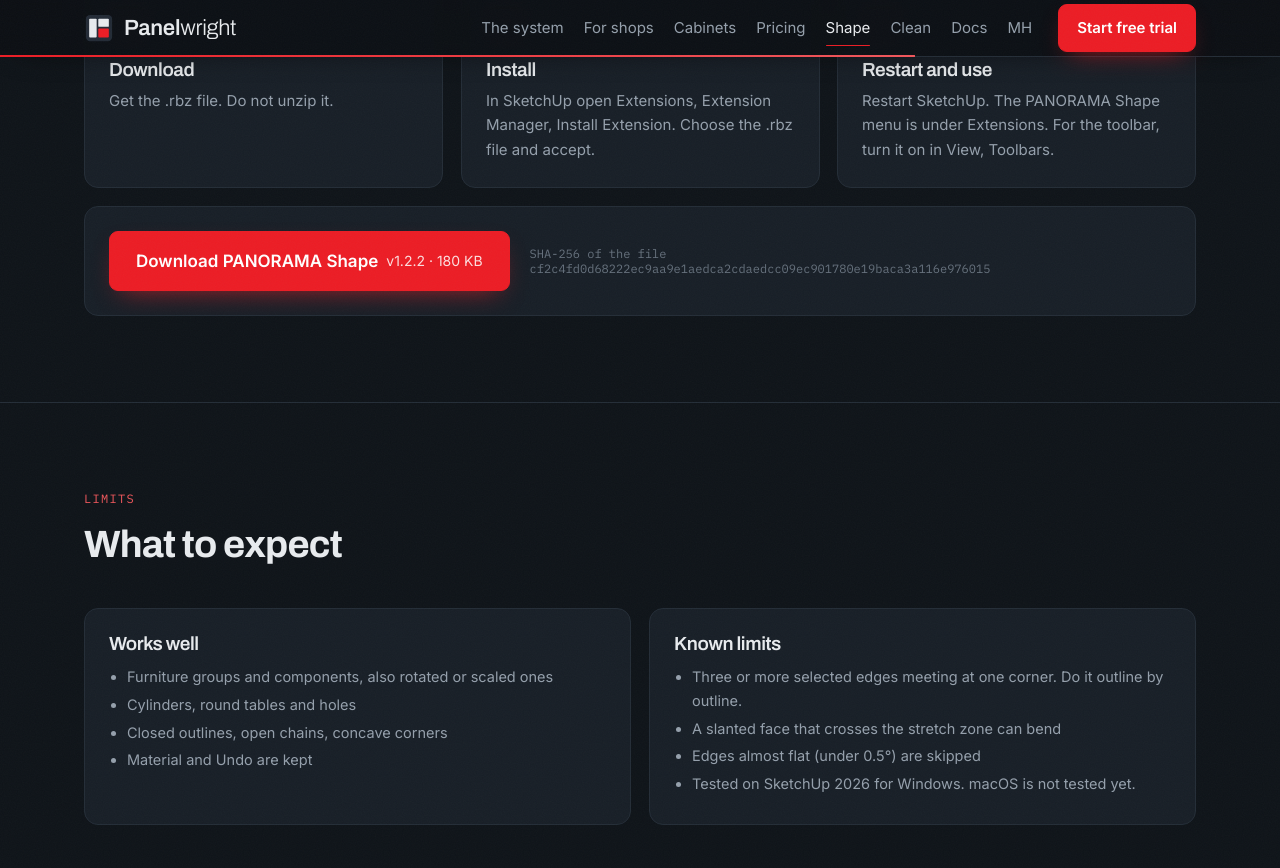
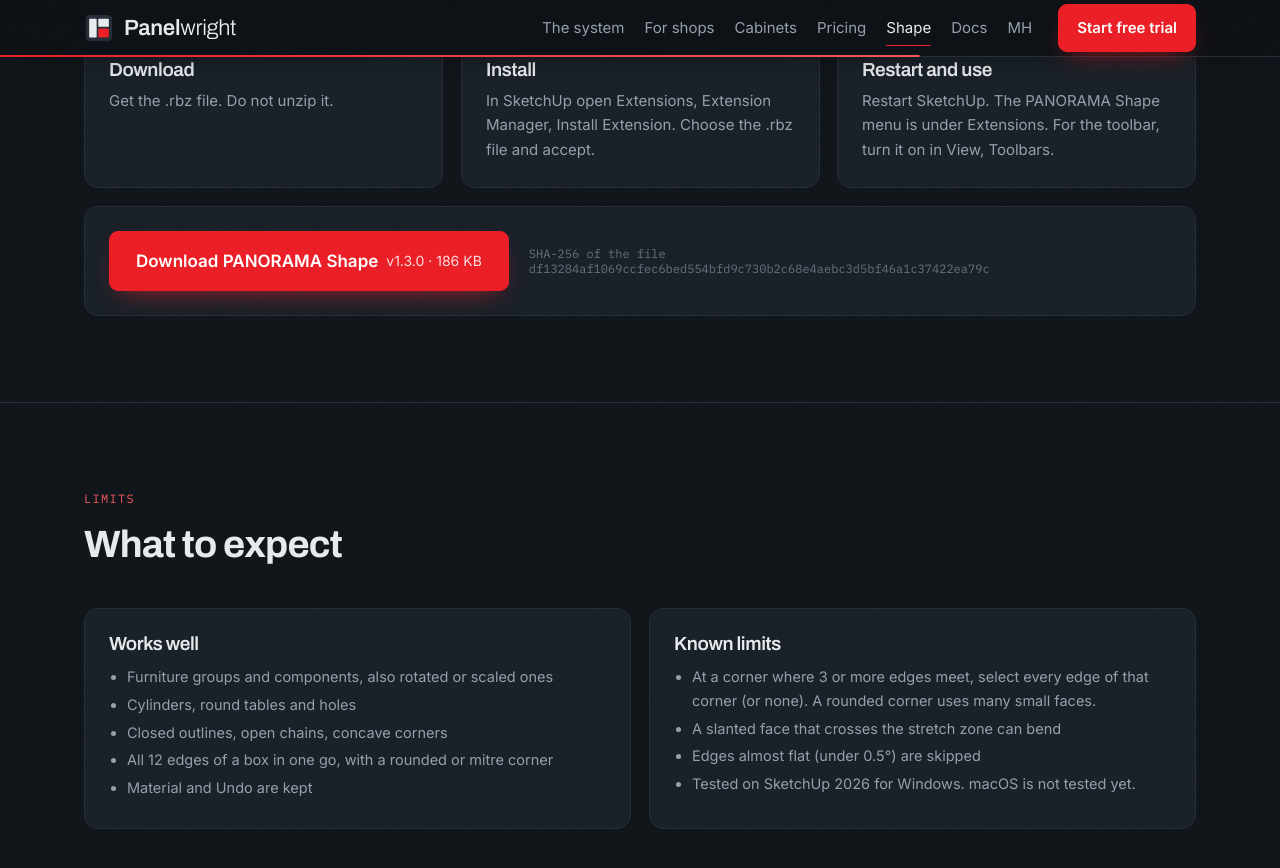
Before and after one commit to panaromastudio-dev/panelwright, a Jekyll site: the page docs/shape.html, which Jekyll copies as it is, in a window 1280 px wide and 900 px high, scrolled down 3584 px. Shown: the top 868 px of the window. Built offline with Jekyll 4.4.1, drawn with Linux system fonts in a browser that asks for light colours; some of the changed text lies outside the part shown.

Commit message:
Shape v1.3.0: fillet/chamfer all edges at a corner (round or mitre)
Co-Authored-By: Claude Sonnet 5.5 <noreply@anthropic.com>

Claude-Session: https://claude.ai/code/session_01ANMRSW715JXBX3usSrZQyN

```diff
--- a/docs/shape.html
+++ b/docs/shape.html
@@ -45,7 +45,7 @@
     <span class="wm">Panel<span class="lt">wright</span></span>
   </a>
   <nav>
-    <a href="index.html#system">The system</a><a href="system.html">For shops</a><a href="index.html#cabinets">Cabinets</a><a href="pricing.html">Pricing</a><a href="shape.html" class="on">Shape</a><a href="clean.html">Clean</a><a href="getting-started.html">Docs</a><a href="mn/shape.html" hreflang="mn" lang="mn">МН</a>
+    <a href="index.html#system">The system</a><a href="system.html">For shops</a><a href="index.html#cabinets">Cabinets</a><a href="pricing.html">Pricing</a><a href="shape.html" class="on">Shape</a><a href="getting-started.html">Docs</a><a href="mn/shape.html" hreflang="mn" lang="mn">МН</a>
   </nav>
   <a class="btn red" href="pricing.html#trial">Start free trial</a>
 </div></header>
@@ -57,10 +57,10 @@
     <h1>Stretch the sofa. <em>Keep the armrests.</em></h1>
     <p class="lead">Make a sofa, table or cabinet longer without distorting its armrests, legs or handles. Round or bevel any straight or curved edge with a typed radius.</p>
     <div class="cta">
-      <a class="btn red lg" href="/downloads/PANORAMA_Shape_v1.2.2.rbz" download>Download PANORAMA Shape</a>
+      <a class="btn red lg" href="/downloads/PANORAMA_Shape_v1.3.0.rbz" download>Download PANORAMA Shape</a>
       <a class="btn lg" href="#install">How to install</a>
     </div>
-    <p class="note">v1.2.2 · 180 KB · SketchUp 2022 and newer · English and Монгол · works offline, no licence key</p>
+    <p class="note">v1.3.0 · 186 KB · SketchUp 2022 and newer · English and Монгол · works offline, no licence key</p>
 
     <div class="sheet" id="demo">
       <svg id="sofa" viewBox="0 0 700 300" role="img" aria-labelledby="sofa-t">
@@ -104,8 +104,8 @@
     <div class="sec-head"><div class="kicker">Install</div><h2>Install in a minute</h2></div>
     <div class="grid g3"><div class="card"><div class="ic">01</div><h3>Download</h3><p>Get the .rbz file. Do not unzip it.</p></div><div class="card"><div class="ic">02</div><h3>Install</h3><p>In SketchUp open Extensions, Extension Manager, Install Extension. Choose the .rbz file and accept.</p></div><div class="card"><div class="ic">03</div><h3>Restart and use</h3><p>Restart SketchUp. The PANORAMA Shape menu is under Extensions. For the toolbar, turn it on in View, Toolbars.</p></div></div>
     <div class="card" style="margin-top:18px;display:flex;gap:20px;align-items:center;flex-wrap:wrap">
-      <a class="btn red lg" href="/downloads/PANORAMA_Shape_v1.2.2.rbz" download>Download PANORAMA Shape <span class="small" style="opacity:.85;font-weight:400">v1.2.2 · 180 KB</span></a>
-      <div class="shaline" style="flex:1;min-width:240px;margin:0">SHA-256 of the file<br>cf2c4fd0d68222ec9aa9e1aedca2cdaedcc09ec901780e19baca3a116e976015</div>
+      <a class="btn red lg" href="/downloads/PANORAMA_Shape_v1.3.0.rbz" download>Download PANORAMA Shape <span class="small" style="opacity:.85;font-weight:400">v1.3.0 · 186 KB</span></a>
+      <div class="shaline" style="flex:1;min-width:240px;margin:0">SHA-256 of the file<br>df13284af1069ccfec6bed554bfd9c730b2c68e4aebc3d5bf46a1c37422ea79c</div>
     </div>
   </div>
 </section>
@@ -114,8 +114,8 @@
   <div class="wrap">
     <div class="sec-head"><div class="kicker">Limits</div><h2>What to expect</h2></div>
     <div class="grid g2">
-      <div class="card"><h3>Works well</h3><ul><li>Furniture groups and components, also rotated or scaled ones</li><li>Cylinders, round tables and holes</li><li>Closed outlines, open chains, concave corners</li><li>Material and Undo are kept</li></ul></div>
-      <div class="card"><h3>Known limits</h3><ul><li>Three or more selected edges meeting at one corner. Do it outline by outline.</li><li>A slanted face that crosses the stretch zone can bend</li><li>Edges almost flat (under 0.5°) are skipped</li><li>Tested on SketchUp 2026 for Windows. macOS is not tested yet.</li></ul></div>
+      <div class="card"><h3>Works well</h3><ul><li>Furniture groups and components, also rotated or scaled ones</li><li>Cylinders, round tables and holes</li><li>Closed outlines, open chains, concave corners</li><li>All 12 edges of a box in one go, with a rounded or mitre corner</li><li>Material and Undo are kept</li></ul></div>
+      <div class="card"><h3>Known limits</h3><ul><li>At a corner where 3 or more edges meet, select every edge of that corner (or none). A rounded corner uses many small faces.</li><li>A slanted face that crosses the stretch zone can bend</li><li>Edges almost flat (under 0.5°) are skipped</li><li>Tested on SketchUp 2026 for Windows. macOS is not tested yet.</li></ul></div>
     </div>
   </div>
 </section>
@@ -139,7 +139,7 @@
 <footer><div class="wrap">
   <div class="cols">
     <div><span class="brand"><span class="wm">Panel<span class="lt">wright</span></span></span><p class="muted" style="margin-top:10px;max-width:320px">Cabinet and furniture production for SketchUp. Made by Panorama Studio, Ulaanbaatar.</p></div>
-    <div><b>Product</b><a href="index.html#system">The system</a><a href="system.html">For shops</a><a href="pricing.html">Pricing</a><a href="shape.html">PANORAMA Shape (free)</a><a href="clean.html">PANORAMA Clean (free)</a><a href="getting-started.html">Documentation</a><a href="https://github.com/panaromastudio-dev/panelwright/releases/latest">Download Panelwright</a></div>
+    <div><b>Product</b><a href="index.html#system">The system</a><a href="system.html">For shops</a><a href="pricing.html">Pricing</a><a href="shape.html">PANORAMA Shape (free)</a><a href="getting-started.html">Documentation</a><a href="https://github.com/panaromastudio-dev/panelwright/releases/latest">Download Panelwright</a></div>
     <div><b>Support</b><a href="activate.html">Get your licence key</a><a href="mailto:support@panelwright.app">support@panelwright.app</a><a href="faq.html">FAQ</a></div>
     <div><b>Legal</b><a href="eula.html">Licence agreement</a><a href="privacy.html">Privacy</a></div>
   </div>
```
Also changed, not shown: docs/mn/shape.html (+8 -8 lines), 2 other files.
